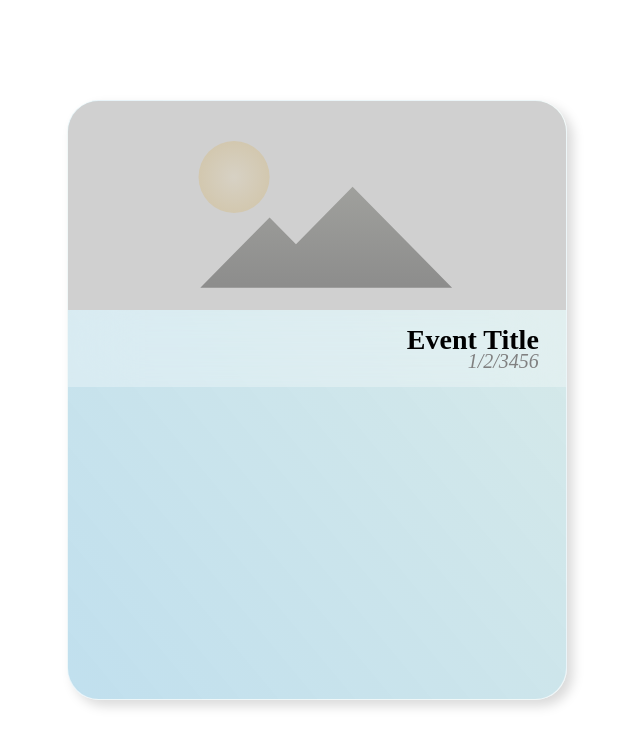
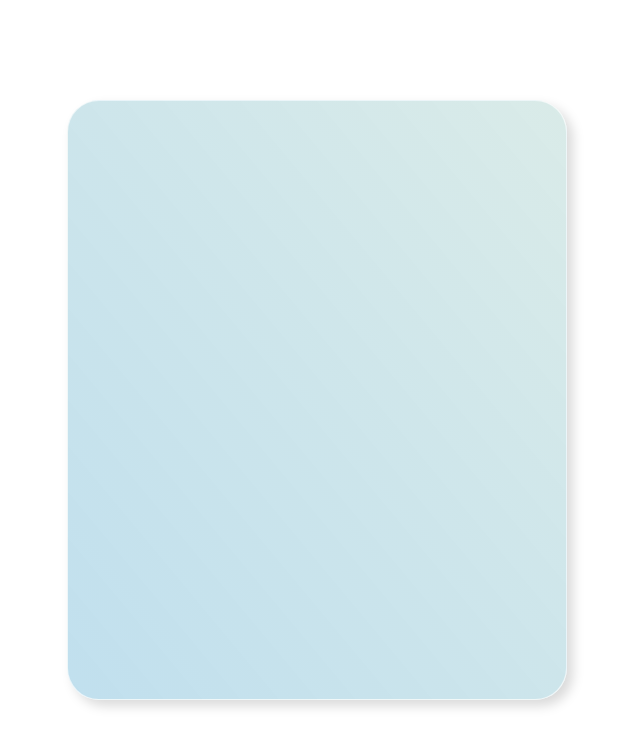
Before and after one commit to milspect18/today_in_history, a React (Create React App) app in the folder today_in_history/: page / in a window 1280 px wide. Shown: the top 746 px of the page, without its empty margins (323-963 px from the left). Built offline with nearby package versions, Linux system fonts and the light colour scheme; the HTML template or start-up script is replaced by a standard one; a web font is replaced by a local one.

Commit message:
make main card a container for children

```diff
--- a/today_in_history/src/components/MainCard.js
+++ b/today_in_history/src/components/MainCard.js
@@ -1,14 +1,11 @@
 import React from 'react';
-import EventImage from './EventImage';
-import TextInfo  from './TextInfo';
 import '../styles/MainCard.css';
 
 const MainCard = (props) => {
 
     return (
         <div className="cardContainer">
-            <EventImage />
-            <TextInfo />
+            {props.children}
         </div>
     )
 }
```
